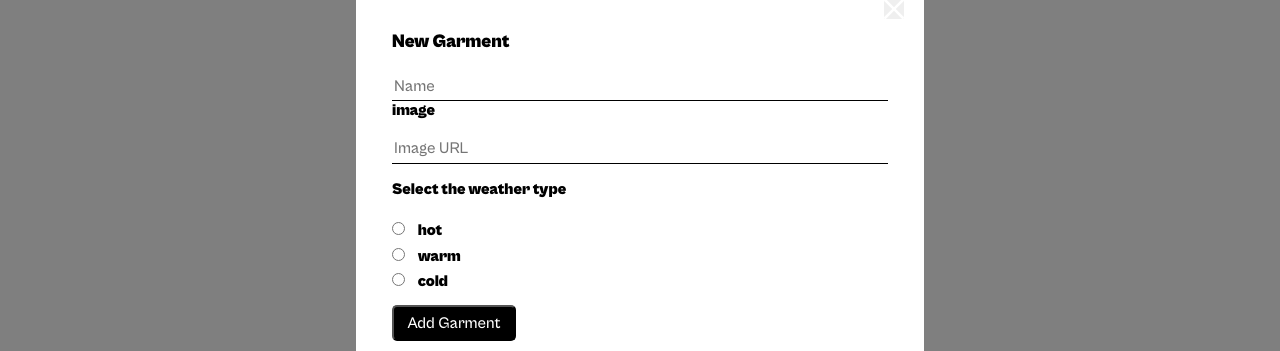
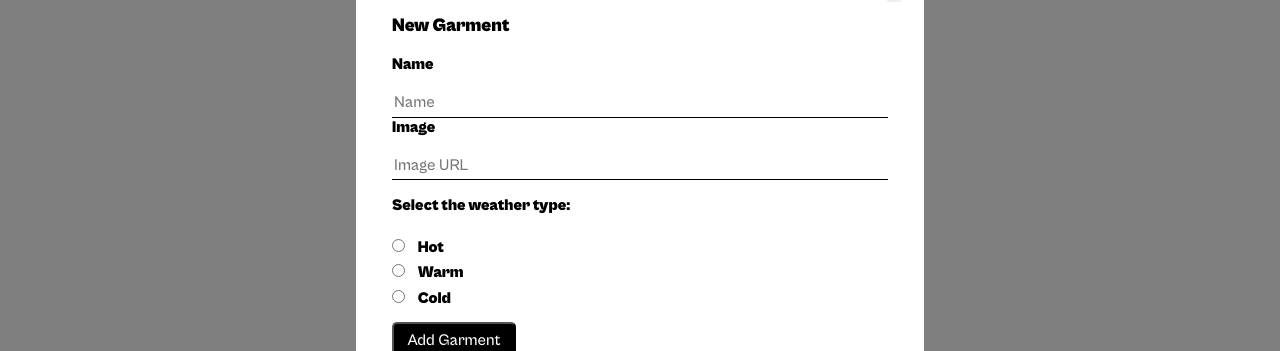
Before and after one commit to zimmermanjosh/se_project_react, a React (Create React App) app: page / in a window 1280 px wide. Both pictures are taken after a click on the button "+ add clothes". Shown: the part 223-574 px from the top of the page. Built offline with nearby package versions, Linux system fonts and the light colour scheme; no server answers.

Commit message:
updated addItem

```diff
--- a/src/components/AddItemModal/AddItemModal.js
+++ b/src/components/AddItemModal/AddItemModal.js
@@ -25,25 +25,6 @@ const AddItemModal = ({ handleCloseModal, onAddItem, isOpen }) => {
     onAddItem({ name, imageUrl: link, weather });
   };
 
-  useEffect(() => {
-    const handleKeyDown = (e) => {
-      console.log(`Key pressed: ${e.key}`); // Log the key pressed
-      if (e.key === "Escape") {
-        console.log("Escape key pressed, closing modal");
-        handleCloseModal();
-      }
-    };
-
-    console.log("Adding event listener for keydown");
-    document.addEventListener("keydown", handleKeyDown);
-
-    // Cleanup the event listener on component unmount
-    return () => {
-      console.log("Removing event listener for keydown");
-      document.removeEventListener("keydown", handleKeyDown);
-    };
-  }, [handleCloseModal]);
-
   return (
     <ModalWithForm
       title="New Garment"
@@ -54,7 +35,7 @@ const AddItemModal = ({ handleCloseModal, onAddItem, isOpen }) => {
     >
       <div className="modal__overlay">
         <label className="modal__input-label">
-          {" "}
+          Name
           <input
             className="modal__input"
             type="text"
@@ -67,7 +48,7 @@ const AddItemModal = ({ handleCloseModal, onAddItem, isOpen }) => {
           />
         </label>
         <label className="modal__input-label">
-          image
+          Image
           <input
             className="modal__input"
             minLength={1}
@@ -78,7 +59,7 @@ const AddItemModal = ({ handleCloseModal, onAddItem, isOpen }) => {
             onChange={handleUrlChange}
           />
         </label>
-        <p>Select the weather type</p>
+        <p>Select the weather type:</p>
         <div className="weather_selector">
           <div className="modal__buttons">
             <input
@@ -89,7 +70,7 @@ const AddItemModal = ({ handleCloseModal, onAddItem, isOpen }) => {
               value="hot"
               onChange={handleWeatherChange}
             />
-            <label> hot </label>
+            <label htmlFor="hot"> Hot </label>
           </div>
           <div>
             <input
@@ -100,7 +81,7 @@ const AddItemModal = ({ handleCloseModal, onAddItem, isOpen }) => {
               name="weather"
               onChange={handleWeatherChange}
             />
-            <label> warm </label>
+            <label htmlFor="warm"> Warm </label>
           </div>
           <div>
             <input
@@ -111,7 +92,7 @@ const AddItemModal = ({ handleCloseModal, onAddItem, isOpen }) => {
               value="cold"
               onChange={handleWeatherChange}
             />
-            <label> cold </label>
+            <label htmlFor="cold"> Cold </label>
           </div>
         </div>
       </div>
```
